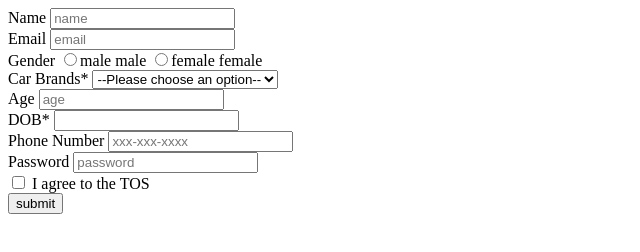
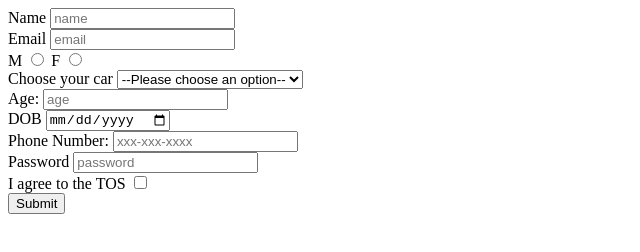
Before and after one commit to acciojob/signup-form-car-mahendrajat1996, a website: page main.html in a window 1280 px wide. Shown: the whole page, without its empty margins (0-640 px from the left). Drawn offline with Linux system fonts and the light colour scheme.

Commit message:
created a submission

```diff
--- a/main.html
+++ b/main.html
@@ -7,60 +7,43 @@
 </head>
 
 <body>
-	<!-- the entire body must be written by student -->
-	<form method="post">
-     <diV>
-    <label for="name">Name</label>
-   <input type="text" name="name" id="name" placeholder="name" required>
-	 </diV>
-   <div>
+	<form id="my-form" method="post">
+<label for="name">Name</label>
+<input type="text" id="name" placeholder='name' required>
+<br>
 <label for="email">Email</label>
-   <input type="Email" name="name" id="email" placeholder="email" required>
- </div>
-   <div>
-       <label for="Gender">Gender</label>
-		<input type ="radio" name="gender*" id="gender_m" required>male
-	   <lable for ="gender_m">male</lable>
-	   <input type="radio" name="gender" id="gender_f" required>female
-	   <lable for="gender_f">female</lable>
-	</div>
-		<div>
-			<lable for="car"> Car Brands*</lable>
-			<select id="car" required>
-			<option  value="" disabled selected>--Please choose an option--</option>
-				<option value="bmw">BMW</option>
-				<option value="audi" >Audi</option>
-				<option value="mercedez" >Mercedez</option>
-			</select>
-		</div>
-		<div>
-     <lable for="age">Age</lable>
-	<input type="number" id="age" placeholder="age"required>
-	</div>
-		<div>
- <lable for="dob">DOB*</lable>
-		<input type="date*" id="dob"required>
-		</div>
-		<div>
- <lable for="tel">Phone Number</lable>
-<input type="tel" id="tel" placeholder="xxx-xxx-xxxx">
-		</div>
-<div>
- <lable for="Password">Password</lable>
-	<input type="Password"  id="password" placeholder="password"required>
-</div>
-		<div>
-  <input type="checkbox" id="tos"required>
- <label for="tos">I agree to the TOS</label>
-		</div>
-		<div>
-			<button type="submit">submit</button>
-		</div>
-		<div>
-
-		</div>
-
-	</form>
+<input type="email" id="email" placeholder='email' required>
+<br>
+<label for="gender_m">M</label>
+<input type="radio" id="gender_m" name="gender" required>
+<label for="gender">F</label>
+<input type="radio" id="gender_f" name="gender" required>
+<br>
+<label for="cars">Choose your car</label>
+<select name="cars" id="cars" required>
+<option value="">--Please choose an option--</option>
+<option>BMW</option>
+<option>Audi</option>
+<option>Mercedes</option>
+</select>
+<br>
+<label for="age">Age:</label>
+<input type="number" id="age" min="0" placeholder="age" required>
+<br>
+<label for="dob">DOB</label>
+<input type="date" id="dob" required>
+<br>
+<label for='tel'>Phone Number:</label>
+<input type='tel' id='tel' placeholder='xxx-xxx-xxxx'>
+<br>
+<label for="password">Password</label>
+<input type="password" id="password" placeholder="password" required>
+<br>
+<label for='tos'>I agree to the TOS</label>
+<input type='checkbox' id='tos' required>
+<br>
+<button type="submit">Submit</button>
+</form>
     <script type="text/javascript" src="./script.js">
 </script>
 
```
